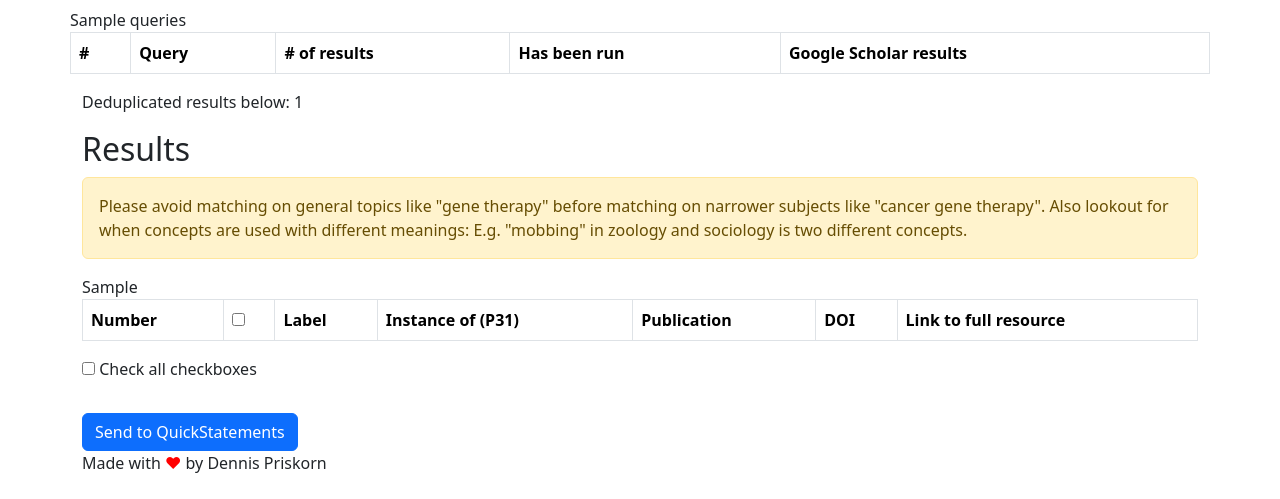
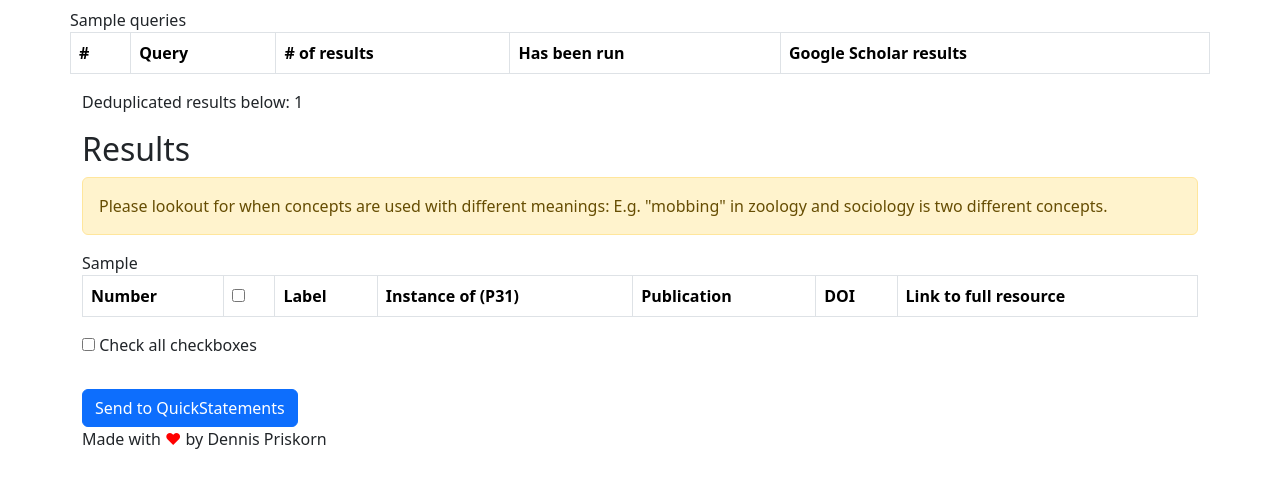
Before and after one commit to dpriskorn/WikidataTopicCurator, a Flask app: template templates/results.html in a window 1280 px wide. Shown: the part 254-753 px from the top of the page. Run offline with Flask 3, Linux system fonts and the light colour scheme; the template is opened without the code that fills it: most values are stand-ins (such as "Sample title", 1, 10 or a date in 2020); lists and menus that the app fills with data are empty; parts of the project's set-up code (start-up, migrations or seed data) failed here and were passed over; some libraries are stand-ins or nearby versions.

Commit message:
fix: Improve warning to users

```diff
--- a/templates/results.html
+++ b/templates/results.html
@@ -28,9 +28,8 @@
     <div class="row">
         <h2>Results</h2>
         <form action="add-main-subject" method="post" target="_blank">
-            <div class="alert alert-warning">Please avoid matching on general topics like
-                "gene therapy" before matching on narrower subjects like "cancer gene therapy".
-                Also lookout for when
+            <div class="alert alert-warning">
+                Please lookout for when
                 concepts are used with different meanings: E.g. "mobbing" in zoology and
                 sociology is two different concepts.</div>
             <input name="main_subject" type="hidden" value="{{ qid }}">
```
